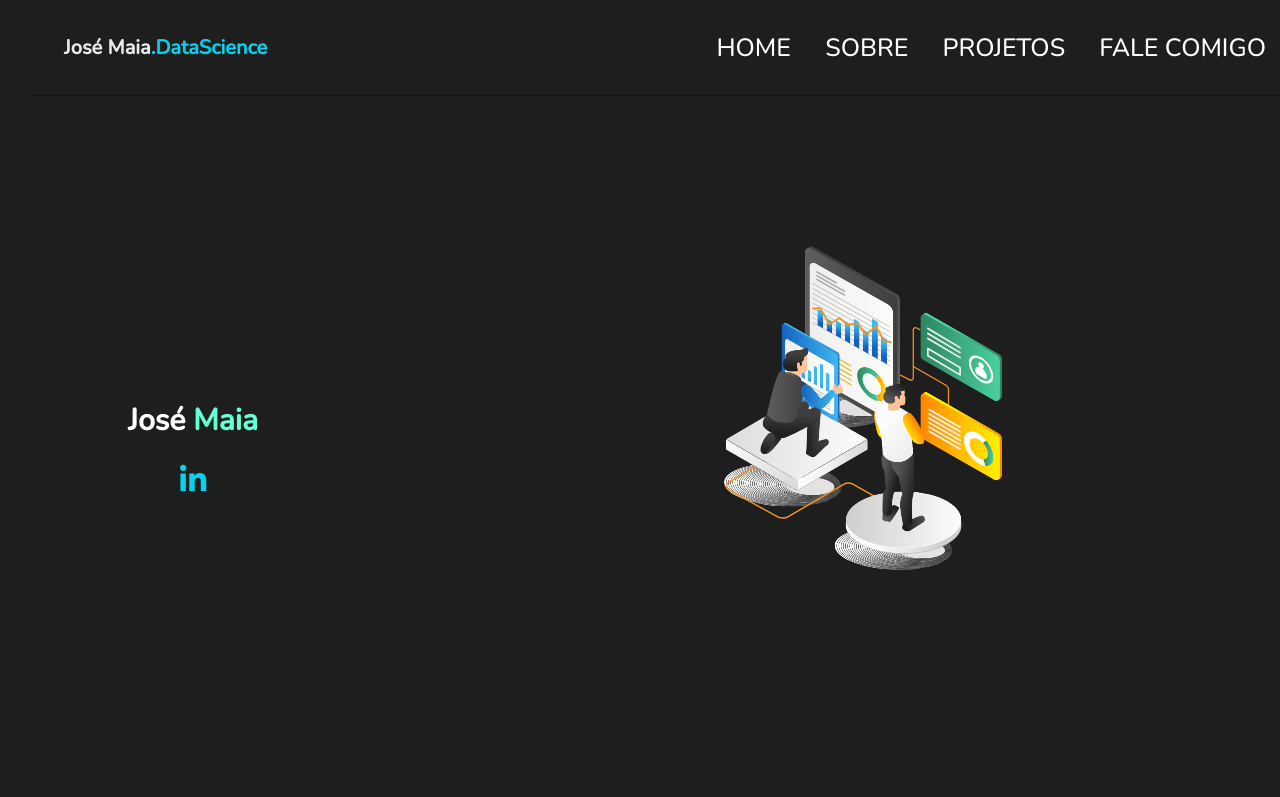
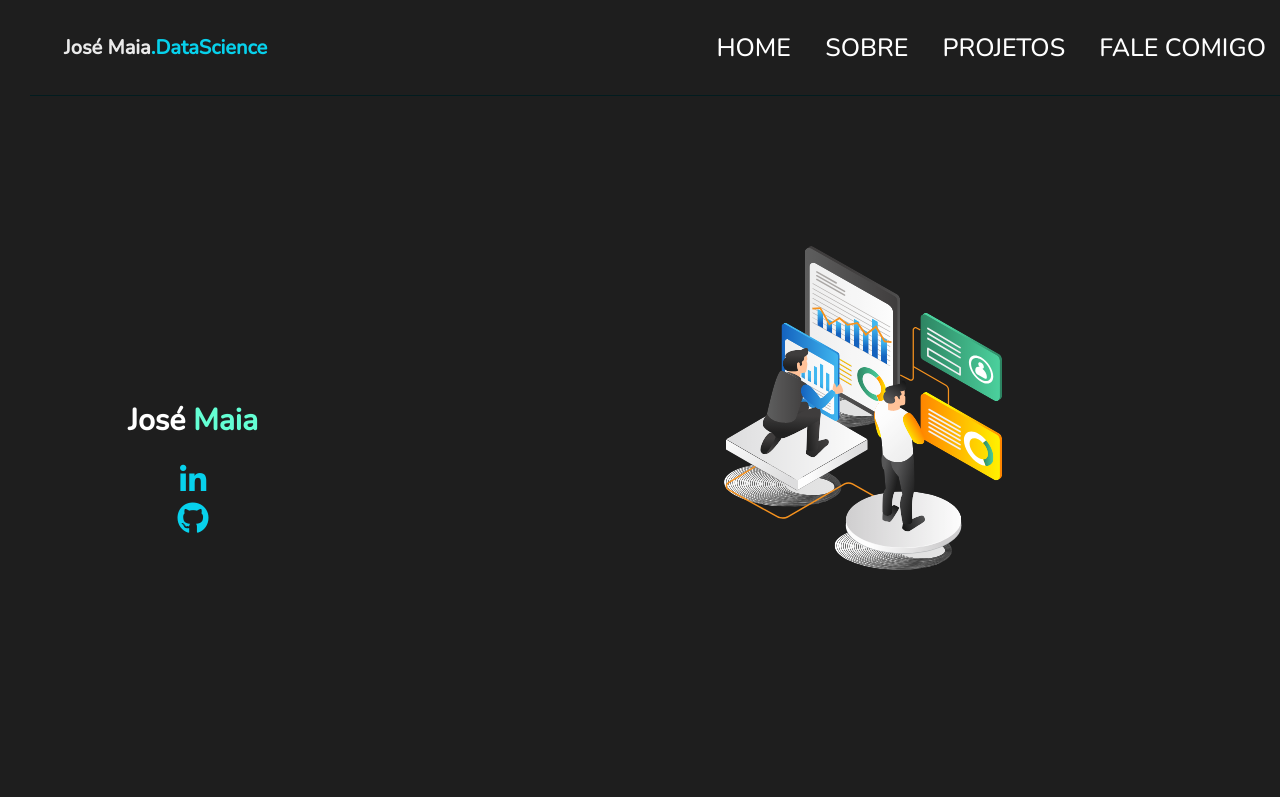
Before and after one commit to Maiagit2024/Portfolio_Jose, a plain HTML site: page index.html in a window 1280 px wide. Shown: the top 797 px of the page. Drawn offline with nearby package versions, Linux system fonts and the light colour scheme.

Commit message:
Update index.html
ADD-github

```diff
--- a/index.html
+++ b/index.html
@@ -41,6 +41,12 @@
       <h3><span></span></h3>
       <h4 class="linkedin"> <a href="https://www.linkedin.com/in/josé-maia-ju0ni8"> <i
             class="fa-brands fa-linkedin-in" target="_blank" style="color: #07d1ec;"></i> </a></h4>
+      <h5 class="github">
+  <a href="https://www.github.com/Maiagit2024" target="_blank">
+    <!-- Aqui uso style para definir font-size de 32 pixels -->
+    <i class="fa-brands fa-github" style="color:#07d1ec; font-size: 32px;"></i>
+  </a>
+</h5>
     </div>
 
 
```
